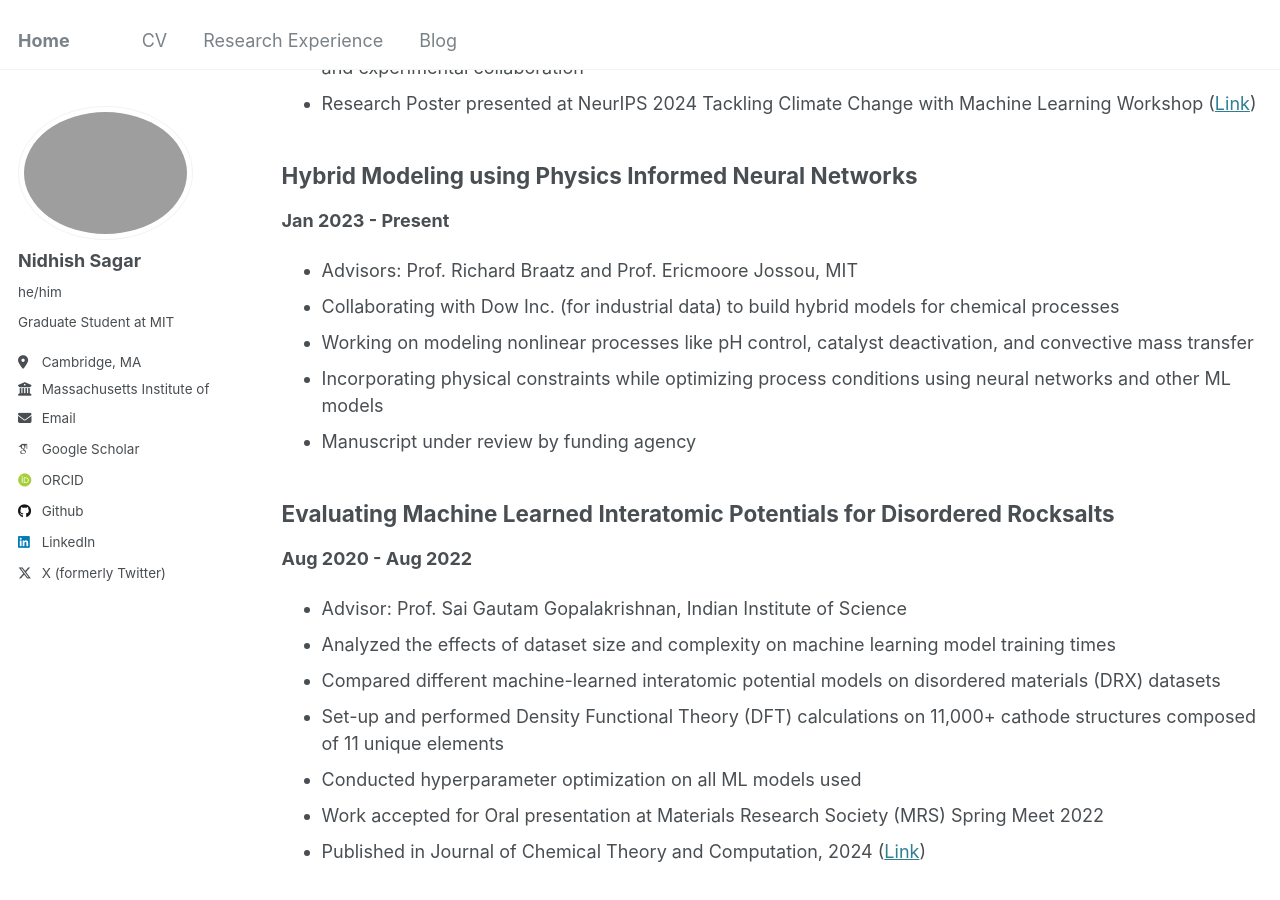
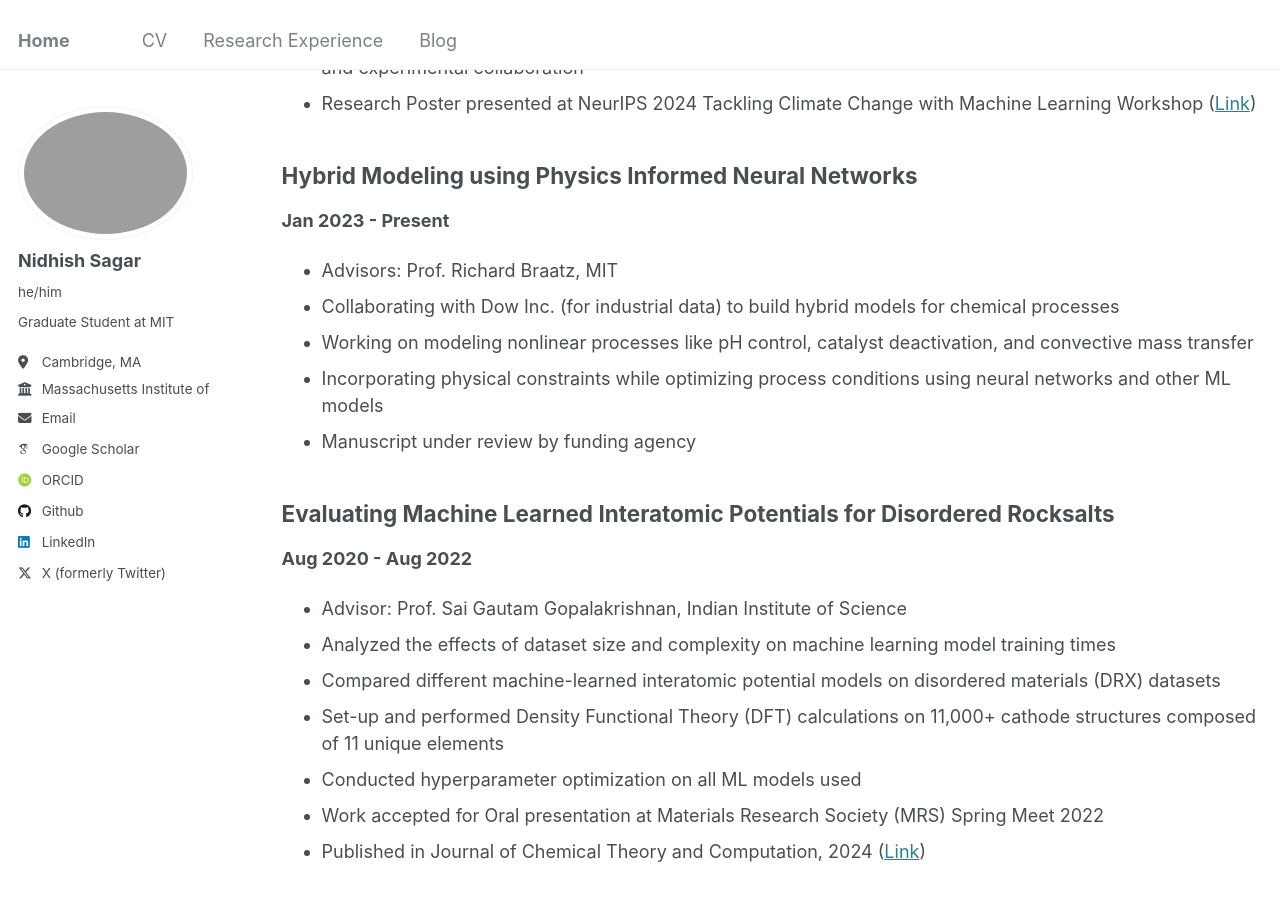
Before and after one commit to sagarnidhish/sagarnidhish.github.io, a Jekyll site: the page built from _pages/research_experience.html, in a window 1280 px wide and 900 px high, scrolled down 500 px. Built offline with Jekyll 4.4.1, drawn with Linux system fonts in a browser that asks for light colours; some web fonts are replaced.

Commit message:
Update research_experience.html

```diff
--- a/_pages/research_experience.html
+++ b/_pages/research_experience.html
@@ -26,7 +26,7 @@ author_profile: true
   <h2>Hybrid Modeling using Physics Informed Neural Networks </h2>
   <p><strong>Jan 2023 - Present</strong></p>
   <ul>
-    <li>Advisors: Prof. Richard Braatz and Prof. Ericmoore Jossou, MIT</li>
+    <li>Advisors: Prof. Richard Braatz, MIT</li>
     <li>Collaborating with Dow Inc. (for industrial data) to build hybrid models for chemical processes</li>
     <li>Working on modeling nonlinear processes like pH control, catalyst deactivation, and convective mass transfer</li>
     <li>Incorporating physical constraints while optimizing process conditions using neural networks and other ML models</li>
```
